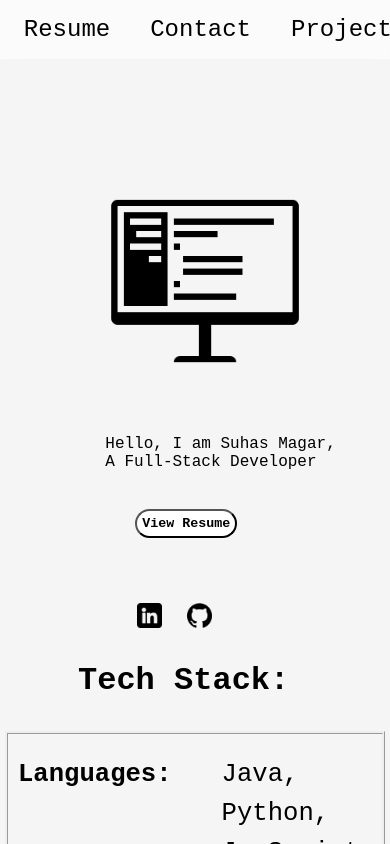
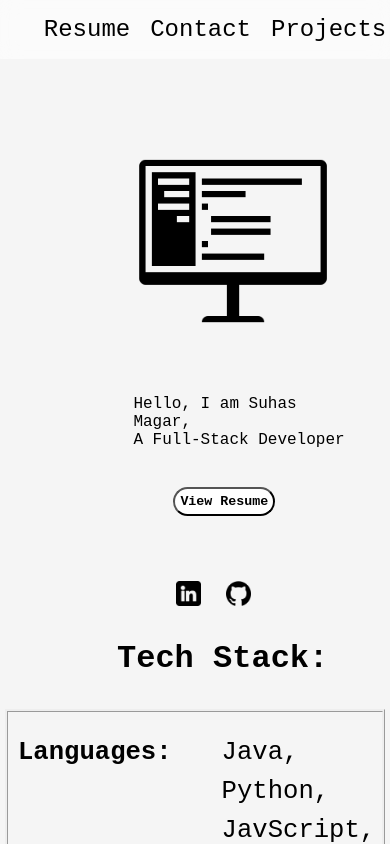
Before and after one commit to Shelbybosss/Portfolio, a React (Vite) app: page / in a window 390 px wide. Shown: the top 844 px of the page. Built offline with nearby package versions, Linux system fonts and the light colour scheme.

Commit message:
againresponsiveness

```diff
--- a/src/index.css
+++ b/src/index.css
@@ -344,7 +344,7 @@ body{
         padding: 5px;
         margin: 5px;
         margin-top: 20px;
-        margin-left: 30px;
+        margin-left: 40px;
      }
 
      .footer ul{
@@ -402,7 +402,7 @@ body{
         display: flex;
         flex-direction: row;
         margin-top: 20px;
-        margin-left: 30%;
+        margin-left: 40%;
         margin-bottom: 0px;
         padding: 0  ;
 
@@ -422,7 +422,7 @@ body{
         flex-direction: column;
         justify-content: center;
         margin-top: 80px;
-        margin-left: 30%;
+        margin-left: 38%;
 
      }
 
@@ -432,6 +432,7 @@ body{
         height: 200px;
         width: 200px;
         margin-bottom: 0;
+        margin: 0;
 
 
      }
@@ -441,6 +442,11 @@ body{
 
      .heading{
         margin-top: 30px;
-        margin-left: 20%
+        margin-left: 30%
+     }
+
+     .navbar li{
+        margin: 0;
+        padding: 10px;
      }
 }
```
